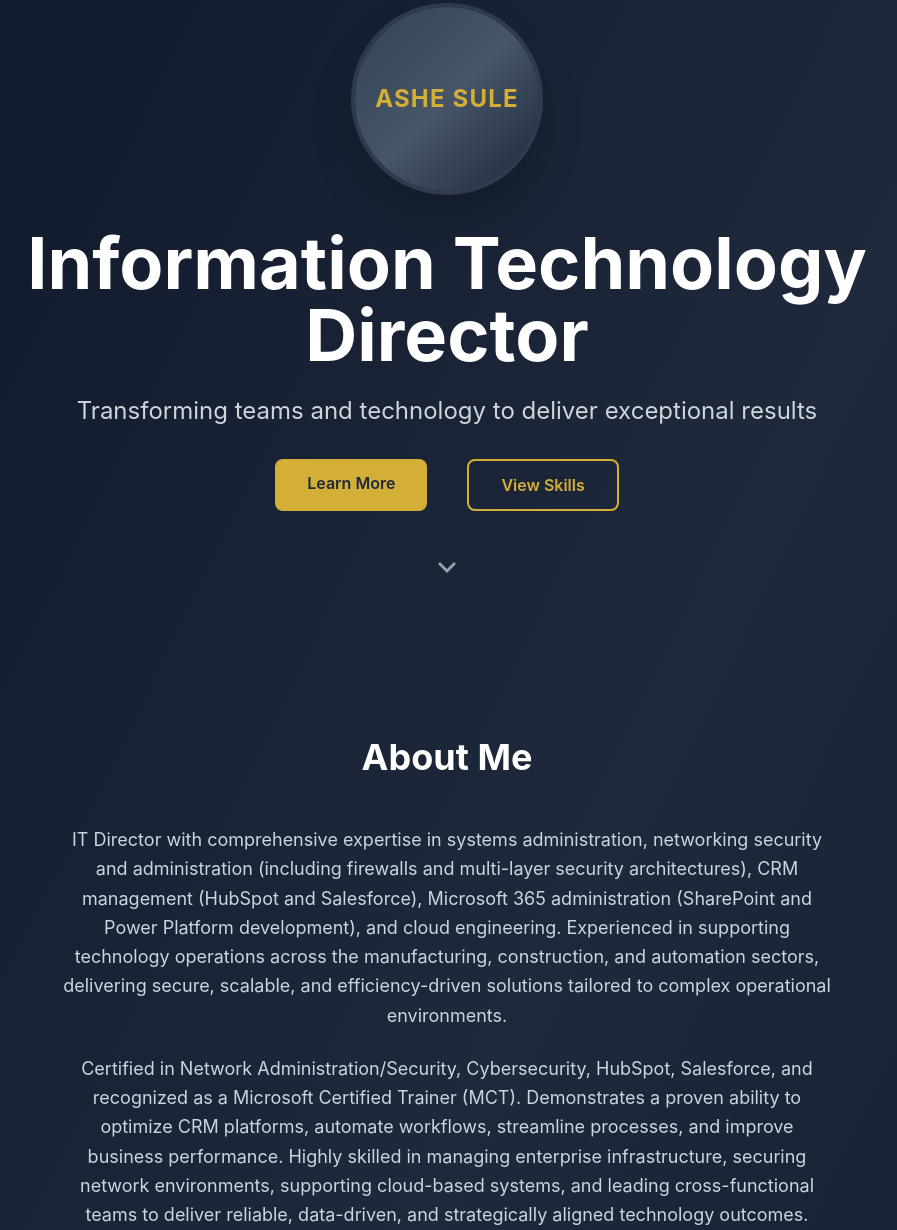
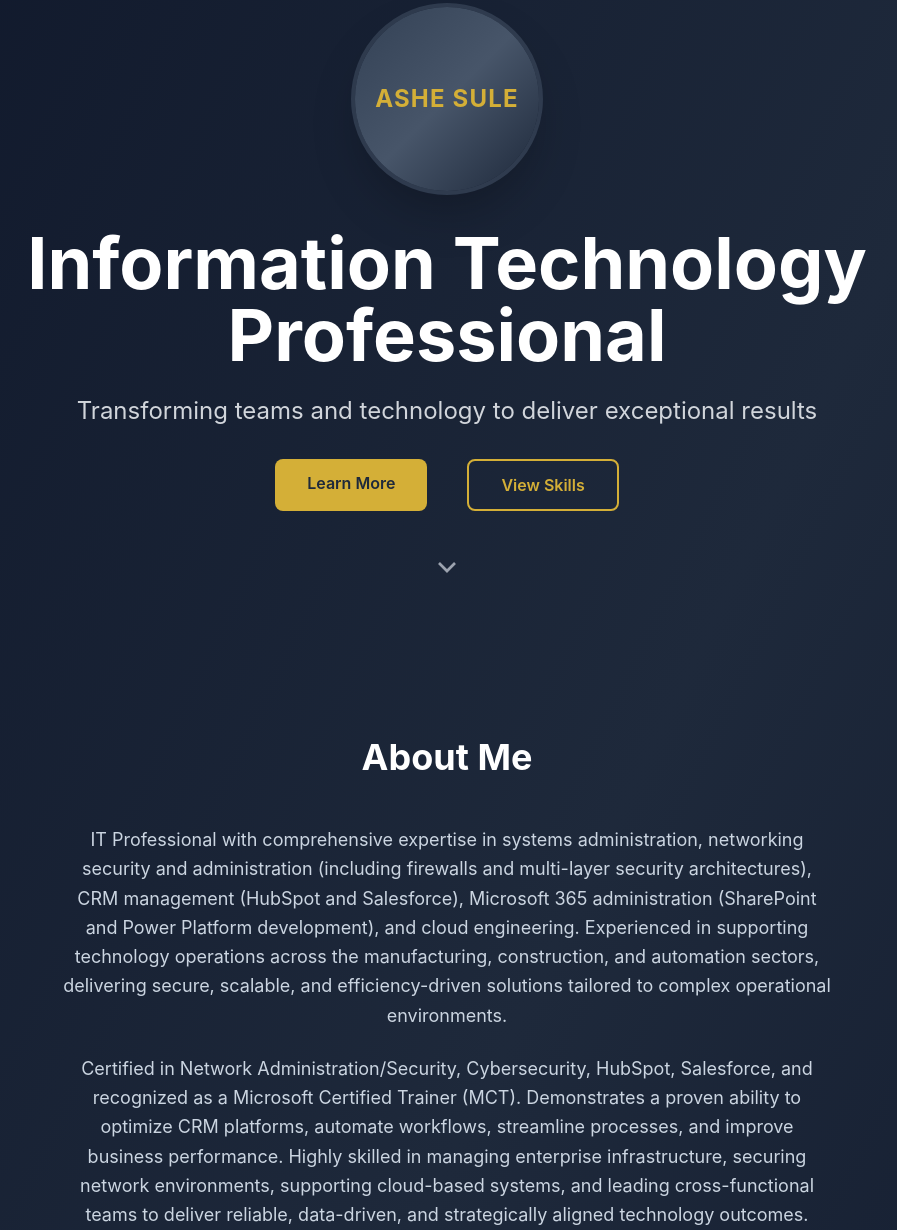
Before and after one commit to Ilashe/ashe-portfolio, a plain HTML site: page index.html in a window 1280 px wide. Shown: the part 143-1373 px from the top of the page, without its empty margins (193-1090 px from the left). Drawn offline with nearby package versions, Linux system fonts and the light colour scheme.

Commit message:
changed 'director' to Professional

```diff
--- a/index.html
+++ b/index.html
@@ -3,17 +3,17 @@
 <head>
     <meta charset="UTF-8">
     <meta name="viewport" content="width=device-width, initial-scale=1.0">
-    <meta name="description" content="IT Director | Systems admin, network security, CRM (HubSpot/Salesforce), M365, cloud engineering | Microsoft MCT.">
+    <meta name="description" content="IT Professional | Systems admin, network security, CRM (HubSpot/Salesforce), M365, cloud engineering | Microsoft MCT.">
     <meta name="author" content="Ashe Sule">
     <meta name="keywords" content="Marketing Automation, network security, ashe, sule, Terraform, CI/CD Pipeline, suleashe, Active Directory, Ashe sule, Pub/Sub, Cloud SQL, Cloud IAM, Sule ashe, SharePoint, Teams, OneDrive, Exchange ">
 
     <!-- Canonical URL to prevent duplicate content -->
     <link rel="canonical" href="https://ashesule.com/">
 
-    <title>Ashe Sule - IT Director</title>
+    <title>Ashe Sule - IT Professional</title>
     <!-- Open Graph / Facebook -->
-        <meta property="og:title" content="Ashe Sule - IT Director">
-        <meta property="og:description" content="IT Director | Systems admin, network security, CRM (HubSpot/Salesforce), M365, cloud engineering | Microsoft MCT.">
+        <meta property="og:title" content="Ashe Sule - IT Professional">
+        <meta property="og:description" content="IT Professional | Systems admin, network security, CRM (HubSpot/Salesforce), M365, cloud engineering | Microsoft MCT.">
         <meta property="og:image" content="https://ashesule.com/images/ashe.png">
         <meta property="og:url" content="https://ashesule.com">
         <meta property="og:type" content="website">
@@ -83,7 +83,7 @@
                 </div>
             </div>
             <h1 class="text-5xl md:text-7xl font-bold mb-6 text-white">
-                Information Technology Director
+                Information Technology Professional
             </h1>
             <p class="text-xl md:text-2xl mb-8" style="color: #d1d5db;">
                 Transforming teams and technology to deliver exceptional results
@@ -110,7 +110,7 @@
             <h2 class="text-4xl font-bold mb-12 text-center">About Me</h2>
             <div class="max-w-3xl mx-auto text-center">
                 <p class="text-slate-300 mb-6 leading-relaxed text-lg">
-                    IT Director with comprehensive expertise in systems administration, networking security and administration (including firewalls and multi-layer security architectures), CRM management (HubSpot and Salesforce), Microsoft 365 administration (SharePoint and Power Platform development), and cloud engineering. Experienced in supporting technology operations across the manufacturing, construction, and automation sectors, delivering secure, scalable, and efficiency-driven solutions tailored to complex operational environments.
+                    IT Professional with comprehensive expertise in systems administration, networking security and administration (including firewalls and multi-layer security architectures), CRM management (HubSpot and Salesforce), Microsoft 365 administration (SharePoint and Power Platform development), and cloud engineering. Experienced in supporting technology operations across the manufacturing, construction, and automation sectors, delivering secure, scalable, and efficiency-driven solutions tailored to complex operational environments.
                 </p>
                 <p class="text-slate-300 mb-8 leading-relaxed text-lg">
                     Certified in Network Administration/Security, Cybersecurity, HubSpot, Salesforce, and recognized as a Microsoft Certified Trainer (MCT). Demonstrates a proven ability to optimize CRM platforms, automate workflows, streamline processes, and improve business performance. Highly skilled in managing enterprise infrastructure, securing network environments, supporting cloud-based systems, and leading cross-functional teams to deliver reliable, data-driven, and strategically aligned technology outcomes.
```
